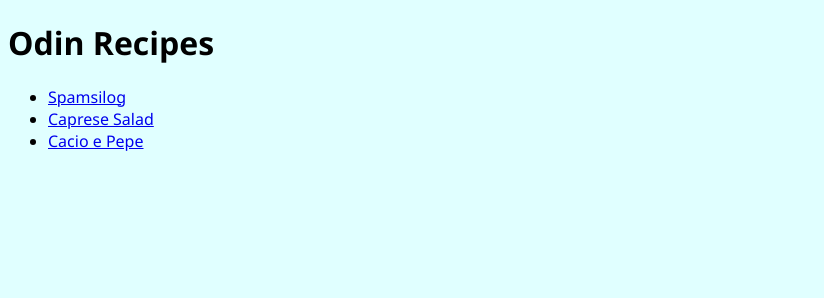
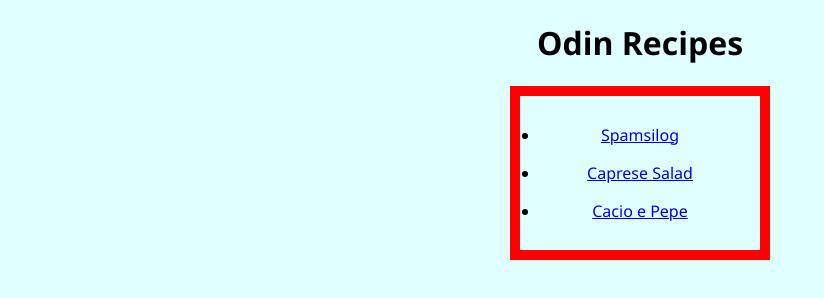
Before and after one commit to kayladong229/odin-recipes, a plain HTML site: page index.html in a window 1280 px wide. Shown: the whole page, without its empty margins (0-824 px from the left). Drawn offline with Linux system fonts and the light colour scheme.

Commit message:
Added box model styles

```diff
--- a/index.html
+++ b/index.html
@@ -8,10 +8,12 @@
 </head>
 <body>
     <h1>Odin Recipes</h1>
-    <ul>
-        <li><a href="recipes/spamsilog.html">Spamsilog</a></li>
-        <li><a href="recipes/caprese-salad.html">Caprese Salad</a></li>
-        <li><a href="recipes/cacio-e-pepe.html">Cacio e Pepe</a></li>
-    </ul>
+    <div>
+        <ul class="recipe-list">
+            <li class="recipe"><a href="recipes/spamsilog.html">Spamsilog</a></li>
+            <li class="recipe"><a href="recipes/caprese-salad.html">Caprese Salad</a></li>
+            <li class="recipe"><a href="recipes/cacio-e-pepe.html">Cacio e Pepe</a></li>
+        </ul>
+    </div>
 </body>
 </html>
--- a/styles.css
+++ b/styles.css
@@ -3,7 +3,32 @@
     font-family:'Segoe UI', Tahoma, Geneva, Verdana, sans-serif;
 }
 
+h1, h2, p {
+    text-align: center;
+}
+
 img {
     width: 400px;
     height: auto;
+    display: block;
+    margin: 0 auto;
+    border: 5px solid green;
 }
+
+.recipe-list {
+    padding: 20px;
+    border: 10px solid red;
+    width: 200px;
+    margin: 0 auto;
+}
+
+.recipe {
+    padding: 8px;
+    text-align: center;
+}
+
+.list {
+    padding: 20px;
+    width: 500px;
+    margin: 0 auto;
+}
```
Also changed, not shown: recipes/cacio-e-pepe.html (+2 -2 lines), recipes/caprese-salad.html (+2 -2 lines), recipes/spamsilog.html (+2 -2 lines).
